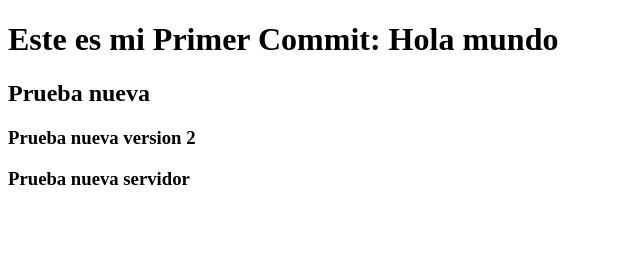
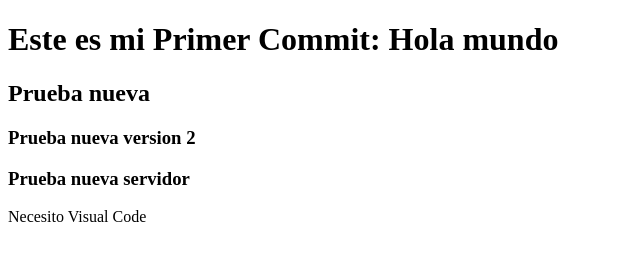
Before and after one commit to beitlab/Probando, a website: page index.html in a window 1280 px wide. Shown: the whole page, without its empty margins (0-640 px from the left). Drawn offline with Linux system fonts and the light colour scheme.

Commit message:
Cambios en la Pagina

```diff
--- a/index.html
+++ b/index.html
@@ -12,7 +12,7 @@
 
     <h3>Prueba nueva version 2</h3>
     <h3>Prueba nueva servidor</h3>
-
+        Necesito Visual Code
 
 </body>
 </html>
```
